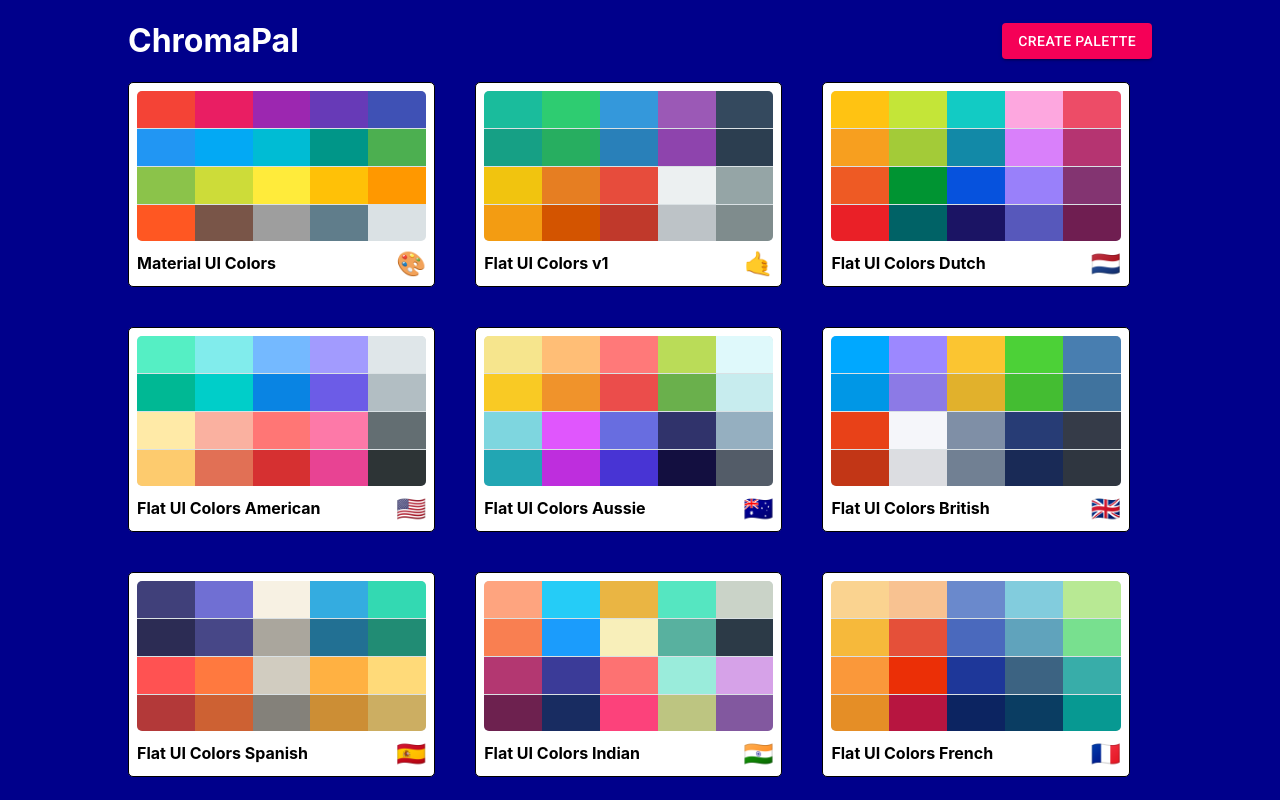
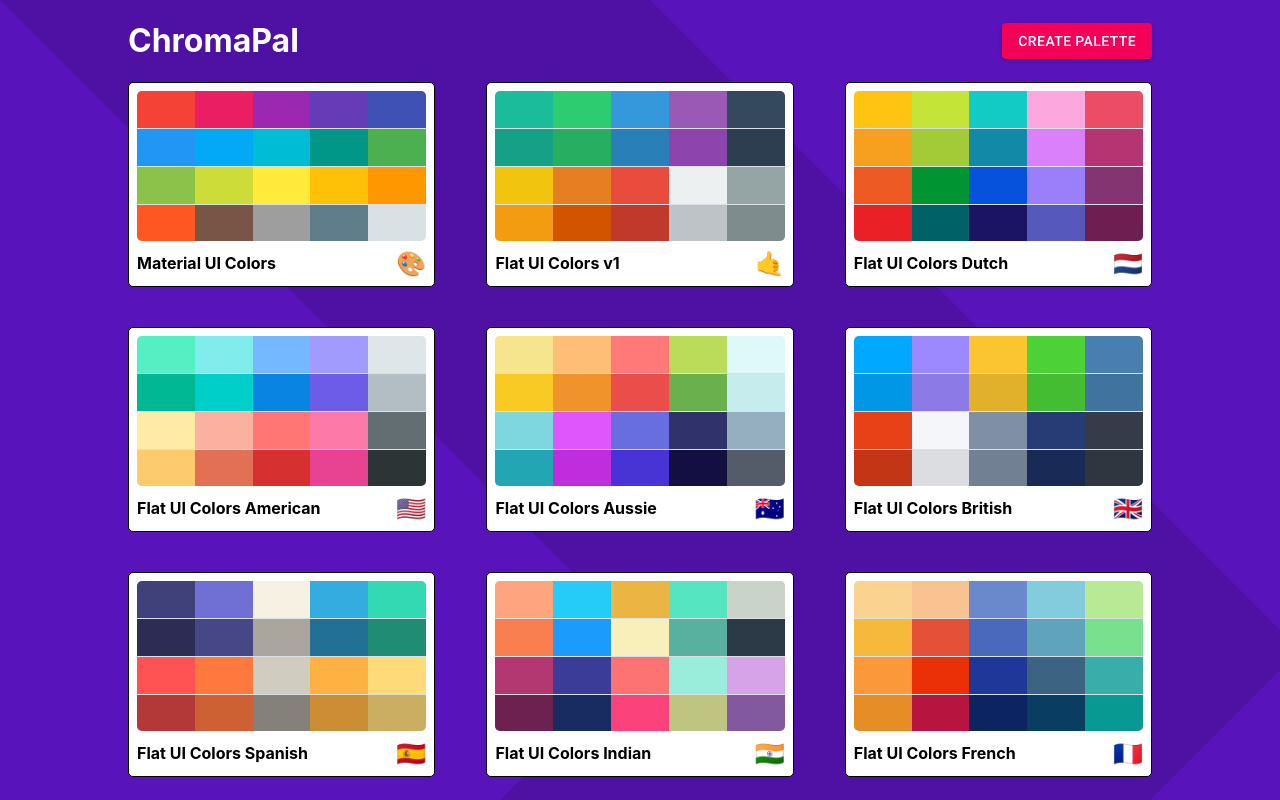
Before and after one commit to arturogbruno/chromapal, a React (Create React App) app: page / in a window 1280 px wide. Built offline with nearby package versions, Linux system fonts and the light colour scheme.

Commit message:
add background to PaletteList

```diff
--- a/src/components/PaletteList/PaletteList.js
+++ b/src/components/PaletteList/PaletteList.js
@@ -17,7 +17,7 @@
             <div className={classes.root}>
                 <div className={classes.container}>
                     <header className={classes.header}>
-                        <h1>ChromaPal</h1>
+                        <h1 className={classes.heading}>ChromaPal</h1>
                         <Link to="/palette/new"><Button variant="contained" color="secondary">Create Palette</Button></Link>
                     </header>
                     <div className={classes.palettes}>
--- a/src/components/PaletteList/PaletteListStyles.js
+++ b/src/components/PaletteList/PaletteListStyles.js
@@ -1,8 +1,11 @@
 import sizes from '../../sizes';
+import bg from '../../bg.svg';
 
 export default {
     root: {
-        backgroundColor: "darkblue",
+        backgroundColor: "rgb(91, 0, 184)",
+        /* background by SVGBackgrounds.com */
+        backgroundImage: `url(${bg})`,
         height: "100vh",
         display: "flex",
         justifyContent: "center",
@@ -33,18 +36,23 @@
             textDecoration: "none"
         }
     },
+    heading: {
+        fontSize: "2rem"
+    },
     palettes: {
         boxSizing: "border-box",
         width: "100%",
         display: "grid",
         gridTemplateColumns: "repeat(3, 30%)",
         gridGap: "2.5rem",
+        justifyContent: "space-between",
         [sizes.down("md")]: {
-            gridTemplateColumns: "repeat(2, 50%)"
+            gridTemplateColumns: "repeat(2, 50%)",
+            justifyContent: "space-around",
         },
         [sizes.down("xs")]: {
             gridTemplateColumns: "repeat(1, 100%)",
-            gridGap: "1rem"
+            gridGap: "1.4rem"
         }
     }
 }
```
Also changed, not shown: src/bg.svg (added).
